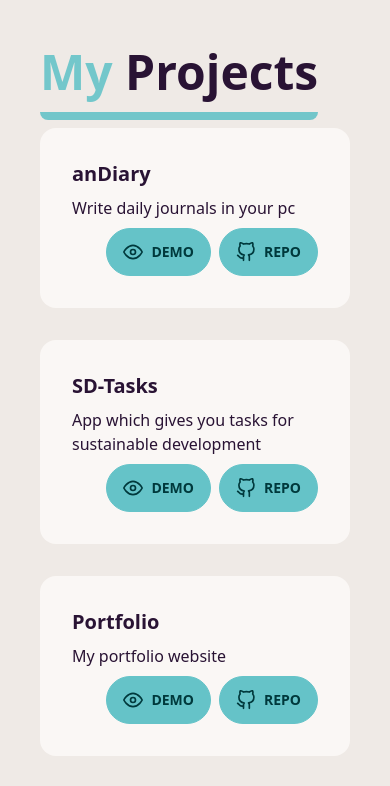
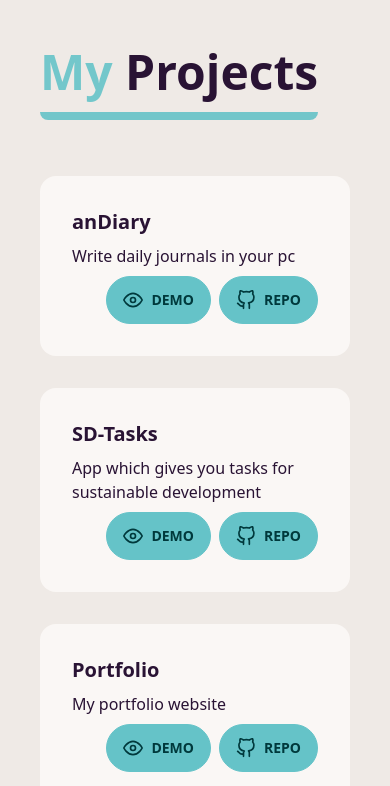
Before and after one commit to knownasnaffy/knownasnaffy, a Next.js app in the folder website/: page / in a window 390 px wide. Shown: the part 1380-2166 px from the top of the page. Built offline with nearby package versions, Linux system fonts and the light colour scheme.

Commit message:
Fix less padding on sm screen

```diff
--- a/website/components/Projects.tsx
+++ b/website/components/Projects.tsx
@@ -12,7 +12,7 @@
 						<span className='text-primary/90'>My</span> Projects
 					</span>
 				</h2>
-				<div className='grid grid-cols-1 gap-8 mt-8 xl:my-20 xl:gap-8 md:grid-cols-3 xl:grid-cols-3'>
+				<div className='grid grid-cols-1 gap-8 mt-20 xl:gap-8 md:grid-cols-3 xl:grid-cols-3'>
 					<ProjectCard
 						name='anDiary'
 						description='Write daily journals in your pc'
```
